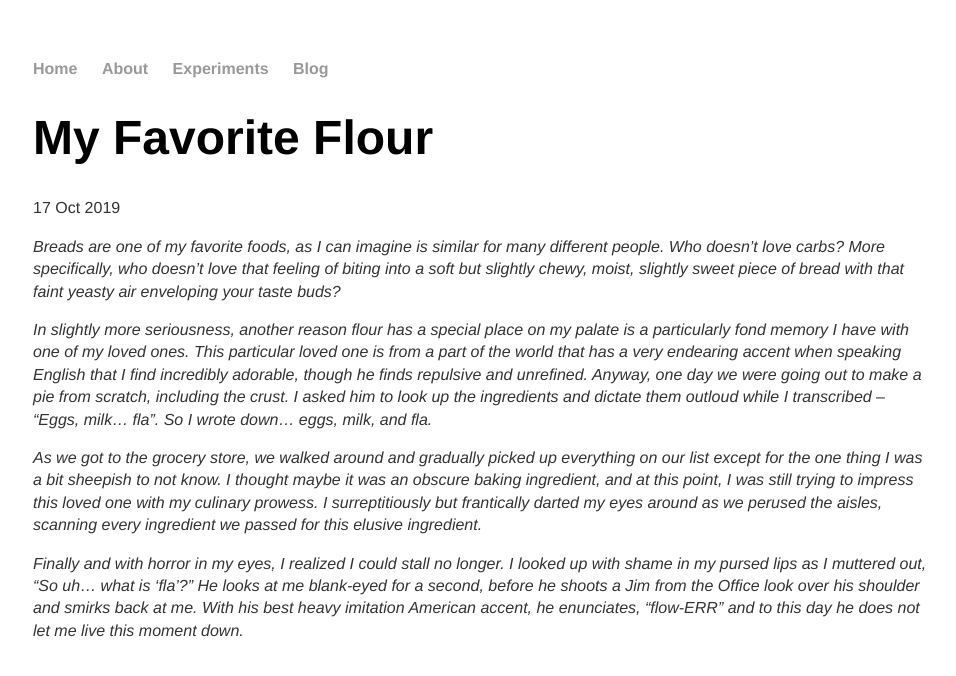
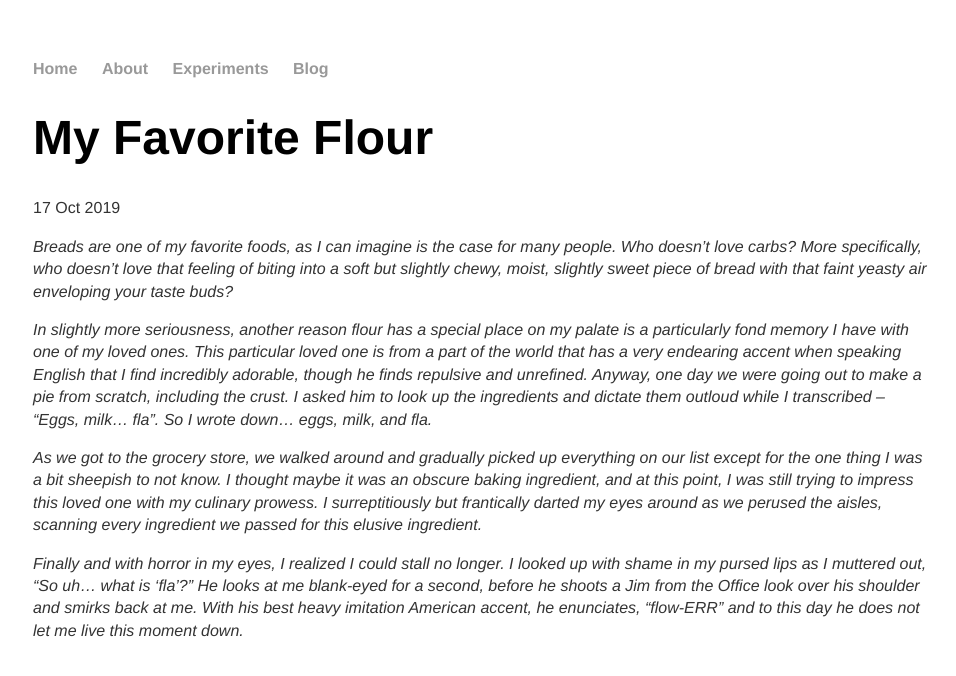
Before and after one commit to potashium/potashium.github.io, a Jekyll site: the page built from _posts/2019-10-17-my-favorite-flour.md, in a window 1280 px wide. Shown: the top 676 px of the page, without its empty margins (159-1115 px from the left). Built offline with Jekyll 4.4.1, drawn with Linux system fonts in a browser that asks for light colours.

Commit message:
Update 2019-10-17-my-favorite-flour.md

```diff
--- a/_posts/2019-10-17-my-favorite-flour.md
+++ b/_posts/2019-10-17-my-favorite-flour.md
@@ -4,7 +4,7 @@ title: "My Favorite Flour"
 date: 2019-10-17
 ---
 
-*Breads are one of my favorite foods, as I can imagine is similar for many different people. Who doesn't love carbs? More specifically, who doesn't love that feeling of biting into a soft but slightly chewy, moist, slightly sweet piece of bread with that faint yeasty air enveloping your taste buds?*
+*Breads are one of my favorite foods, as I can imagine is the case for many people. Who doesn't love carbs? More specifically, who doesn't love that feeling of biting into a soft but slightly chewy, moist, slightly sweet piece of bread with that faint yeasty air enveloping your taste buds?*
 
 *In slightly more seriousness, another reason flour has a special place on my palate is a particularly fond memory I have with one of my loved ones. This particular loved one is from a part of the world that has a very endearing accent when speaking English that I find incredibly adorable, though he finds repulsive and unrefined. Anyway, one day we were going out to make a pie from scratch, including the crust. I asked him to look up the ingredients and dictate them outloud while I transcribed -- "Eggs, milk... fla". So I wrote down... eggs, milk, and fla.*
 
```
